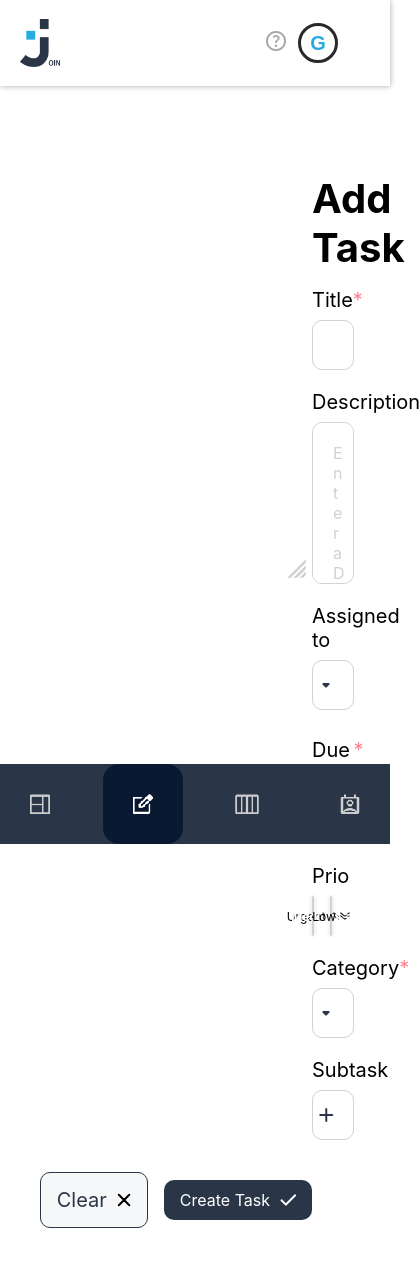
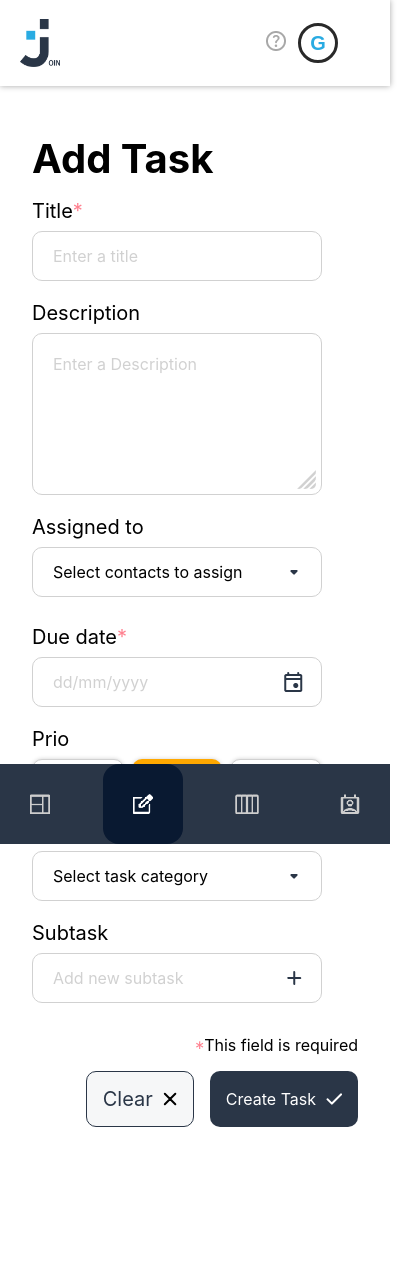
Before and after one commit to devcontain/join-angular, an Angular app: page /add-task in a window 390 px wide. Shown: the top 1266 px of the page, 420 px wide, since content can reach past the window. After the commit the page ends 1241 px from the top, so only its background shows below. Built offline with nearby package versions, Linux system fonts and the light colour scheme.

Commit message:
set add-task position

```diff
--- a/src/app/features/add-task/add-task.scss
+++ b/src/app/features/add-task/add-task.scss
@@ -1,5 +1,35 @@
 .add-task-container {
-    margin: 150px 48px 0 280px;
+    margin-top: 150px;
+    margin-right: 48px;
+    margin-bottom: 0;
+    margin-left: 280px;
     padding: 24px;
     z-index: 1;
 }
+
+@media only screen and (max-width: 1300px) {
+    .add-task-container {
+        margin-top: 110px;
+        margin-bottom: 40px;
+        margin-left: 218px;
+    }
+}
+
+@media only screen and (max-width: 850px) {
+    .add-task-container {
+        margin-left: 90px;
+    }
+}
+
+@media only screen and (max-width: 600px) {
+    .add-task-container {
+        margin-left: 45px;
+    }
+}
+
+@media only screen and (max-width: 500px) {
+    .add-task-container {
+        margin-right: 0;
+        margin-left: 0;
+    }
+}
--- a/src/app/shared/task-form/task-form.scss
+++ b/src/app/shared/task-form/task-form.scss
@@ -567,6 +567,10 @@ textarea::placeholder {
     .add_task_prio #prio-buttons input:checked+label {
         font-size: 14px;
     }
+
+    .bottom-section {
+        flex-direction: column;
+    }
 }
 
 @media (max-width: 450px) {
@@ -604,15 +608,9 @@ textarea::placeholder {
 
     .bottom-section {
         justify-content: flex-end;
-        margin-bottom: 32px;
-    }
-
-    #required-info {
-        display: none;
     }
 
     .bottom-section .blue-button {
         font-size: 16px;
-        height: 40px;
     }
 }
```
